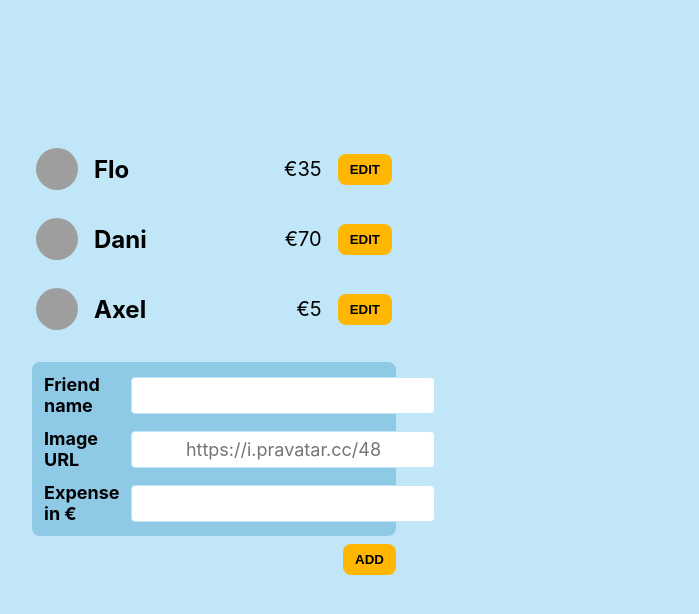
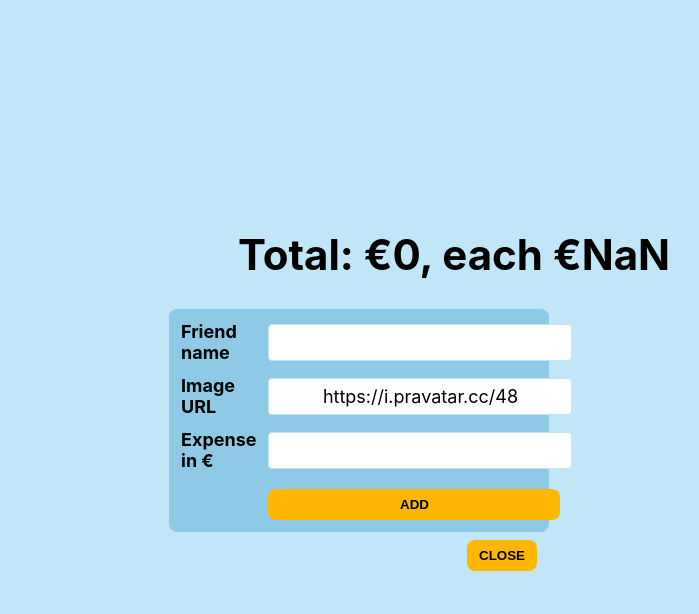
Before and after one commit to flokomi/react-ausgaben-splitter, a React (Create React App) app: page / in a window 1280 px wide. Both pictures are taken after a click on the button "ADD A FRIEND". Shown: the top 614 px of the page, without its empty margins (186-885 px from the left). Built offline with nearby package versions, Linux system fonts and the light colour scheme; grey boxes are pictures that could not be loaded.

Commit message:
program working

```diff
--- a/src/App.js
+++ b/src/App.js
@@ -1,6 +1,6 @@
 import { useState } from "react";
 
-const friends = [
+const initialFriends = [
   {
     id: 7373983948,
     name: "Flo",
@@ -21,49 +21,103 @@ const friends = [
   },
 ];
 
-export default function App() {
+function Button({ children, onClick, friend }) {
   return (
-    <div className="splitter">
-      <Splitter />
-    </div>
-  );
-}
-
-function Button({ children, onClick }) {
-  return (
-    <button className="btn" onClick={onClick}>
+    <button className="btn {selected}" onClick={onClick}>
       {children}
     </button>
   );
 }
 
-function Splitter() {
+export default function App() {
+  const [friends, setFriends] = useState([]);
   const [showAddFriend, setShowAddFriend] = useState(false);
   const [showEditFriend, setShowEditFriend] = useState(false);
+  const [selectedFriend, setSelectedFriend] = useState(null);
+
+  let totalExpense = 0;
+  friends.map((friend) => (totalExpense = totalExpense + friend.expense));
+
+  let averageExpense = totalExpense / friends.length;
+
+  const [name, setName] = useState("");
+  const [image, setImage] = useState("https://i.pravatar.cc/48");
+  const [expense, setExpense] = useState("");
 
   function handleShowAddFriend() {
     setShowAddFriend((show) => !show);
 
-    // setShowEdit((show) => (showEdit ? !show : show));
+    setName("");
+    setImage("https://i.pravatar.cc/48");
+    setExpense("");
   }
 
-  function handleShowEditFriend() {
-    console.log("hi there");
-    if (showAddFriend === false) {
-      setShowEditFriend((show) => !show);
+  function handleAddFriend(newFriend) {
+    setFriends((friends) => [...friends, newFriend]);
+    setShowAddFriend(false);
   }
+
+  function handleEditFriend(updatedFriend) {
+    setFriends((friends) =>
+      friends.map((friend) =>
+        friend.id === updatedFriend.id
+          ? { ...friend, expense: updatedFriend.expense }
+          : friend
+      )
+    );
+    setShowEditFriend(false);
+    setSelectedFriend(null);
+  }
+
+  function handleSelection(friend) {
+    if (showAddFriend) {
+      setShowAddFriend(false);
+    }
+
+    setSelectedFriend((cur) => (cur?.id === friend.id ? null : friend));
+
+    console.log(selectedFriend);
+
+    setShowEditFriend((show) =>
+      selectedFriend?.id === friend.id ? false : true
+    );
+
+    setName("");
+    setImage("https://i.pravatar.cc/48");
+    setExpense("");
   }
 
   return (
+    <div className="app">
+      <h1>
+        Total: €{totalExpense}, each €{averageExpense.toFixed(0)}
+      </h1>
       <div className="sidebar">
-      <FriendList onClick={handleShowEditFriend} />
+        <FriendList
+          friends={friends}
+          onClick={handleSelection}
+          selectedFriend={selectedFriend}
+          onSelection={handleSelection}
+          showEditFriend={showEditFriend}
+        />
 
         {
           <div>
-          {showAddFriend && <AddFriend />}
+            {showAddFriend && (
+              <AddFriend
+                onAddFriend={handleAddFriend}
+                // setShowAddFriend={setShowAddFriend}
+                name={name}
+                setName={setName}
+                image={image}
+                setImage={setImage}
+                expense={expense}
+                setExpense={setExpense}
+              ></AddFriend>
+            )}
             {showEditFriend === false && (
               <Button onClick={handleShowAddFriend}>
-              {showAddFriend ? "Add" : "Add a friend"}
+                {showAddFriend ? "Close" : "Add a friend"}
               </Button>
             )}
           </div>
@@ -71,61 +125,195 @@ function Splitter() {
 
         {
           <div>
-          {showEditFriend && showAddFriend === false && <EditFriend />}
             {showEditFriend && showAddFriend === false && (
-            <Button onClick={handleShowEditFriend}>
-              {showEditFriend && "Update"}
-            </Button>
+              <EditFriend
+                onEditFriend={handleEditFriend}
+                selectedFriend={selectedFriend}
+                name={name}
+                setName={setName}
+                image={image}
+                setImage={setImage}
+                expense={expense}
+                setExpense={setExpense}
+              />
             )}
           </div>
         }
       </div>
+      <Result friends={friends} averageExpense={averageExpense} />
+    </div>
   );
 }
 
-function FriendList({ onClick }) {
+function FriendList({
+  friends,
+  onClick,
+  selectedFriend,
+  onSelection,
+  showEditFriend,
+}) {
   return (
     <ul>
       {friends.map((friend) => (
-        <Friend friend={friend} key={friend.id} onClick={onClick} />
+        <Friend
+          friend={friend}
+          key={friend.id}
+          onClick={onClick}
+          selectedFriend={selectedFriend}
+          onSelection={onSelection}
+          showEditFriend={showEditFriend}
+        />
       ))}
     </ul>
   );
 }
 
-function Friend({ friend, onClick }) {
+function Friend({
+  friend,
+  onClick,
+  selectedFriend,
+  onSelection,
+  showEditFriend,
+}) {
+  const isSelected = selectedFriend?.id === friend.id;
+
   return (
-    <li>
+    <li className={isSelected ? "selected" : ""}>
       <img src={friend.image} alt="user"></img>
       <h3>{friend.name}</h3>
       <p>€{friend.expense}</p>
-      <Button onClick={onClick}>Edit</Button>
+      <Button onClick={() => onSelection(friend)}>
+        {!isSelected ? "Edit" : "Close"}
+      </Button>
     </li>
   );
 }
 
-function AddFriend() {
+function AddFriend({
+  onAddFriend,
+  // setShowAddFriend,
+  name,
+  setName,
+  image,
+  setImage,
+  expense,
+  setExpense,
+}) {
+  function handleSumbit(e) {
+    e.preventDefault();
+
+    if (!name || !image) return;
+
+    const id = crypto.randomUUID();
+    const newFriend = {
+      name,
+      image: `${image}?=${id}`,
+      expense,
+      id,
+    };
+
+    onAddFriend(newFriend);
+
+    setName("");
+    setImage("https://i.pravatar.cc/48");
+    setExpense("");
+  }
+
   return (
-    <form className="form-add-friend">
+    <form className="form-add-friend" onSubmit={handleSumbit}>
       <label>Friend name</label>
-      <input type="text"></input>
+      <input
+        type="text"
+        value={name}
+        onChange={(el) => setName(el.target.value)}
+      ></input>
       <label>Image URL</label>
-      <input type="text" placeholder="https://i.pravatar.cc/48"></input>
+      <input
+        type="text"
+        placeholder="https://i.pravatar.cc/48"
+        value={image}
+        onChange={(el) => setImage(el.target.value)}
+      ></input>
       <label>Expense in €</label>
-      <input type="text"></input>
+      <input
+        type="text"
+        value={expense}
+        onChange={(el) => setExpense(Number(el.target.value))}
+      ></input>
+      <Button>Add</Button>
     </form>
   );
 }
 
-function EditFriend(name, image, expense) {
+function EditFriend({
+  selectedFriend,
+  onEditFriend,
+  name,
+  setName,
+  image,
+  setImage,
+  expense,
+  setExpense,
+}) {
+  function handleSubmit(e) {
+    e.preventDefault();
+
+    if (!expense) return;
+
+    console.log(selectedFriend);
+
+    const updatedFriend = {
+      ...selectedFriend,
+      // name: name,
+      // image: image,
+      expense: expense,
+    };
+
+    console.log(updatedFriend);
+    onEditFriend(updatedFriend);
+  }
+
   return (
-    <form className="form-add-friend">
-      <label>Friend name</label>
-      <input type="text"></input>
-      <label>Image URL</label>
-      <input type="text" placeholder="https://i.pravatar.cc/48"></input>
+    <form className="form-add-friend" onSubmit={handleSubmit}>
+      {/* <label>Friend name</label>
+      <input
+        type="text"
+        value={name}
+        onChange={(el) => setName(el.target.value)}
+      ></input> */}
+      {/* <label>Image URL</label>
+      <input
+        type="text"
+        value={image}
+        onChange={(el) => setImage(el.target.value)}
+      ></input> */}
       <label>Expense in €</label>
-      <input type="text"></input>
+      <input
+        type="text"
+        value={expense}
+        onChange={(el) => setExpense(Number(el.target.value))}
+        placeholder={selectedFriend.expense}
+      ></input>
+      <Button>Update</Button>
     </form>
   );
 }
+
+function Result({ friends, averageExpense }) {
+  return (
+    <div className="result">
+      <ul>
+        {friends.map((friend) => (
+          <li>
+            <h3
+              className={averageExpense - friend.expense > 0 ? "red" : "green"}
+            >
+              {averageExpense - friend.expense > 0 ? "OWES" : "GETS"}
+            </h3>
+            <p>€{Math.abs((averageExpense - friend.expense).toFixed(0))}</p>
+          </li>
+        ))}
+      </ul>
+    </div>
+  );
+}
--- a/src/index.css
+++ b/src/index.css
@@ -25,12 +25,19 @@ body {
   background-color: var(--color-lightest);
 }
 
-.splitter {
-  min-height: 66vh;
+.app {
+  /* min-height: 66vh; */
   display: grid;
-  grid-template-columns: 38rem 44rem;
+  grid-template-columns: 38rem 15rem;
   column-gap: 4rem;
   align-items: start;
+}
+
+.app h1 {
+  grid-column: span 2;
+  height: 6rem;
+  font-size: 4.2rem;
+  text-align: center;
 }
 
 .btn {
@@ -48,7 +55,13 @@ body {
   background-color: var(--color-orange_darker);
 }
 
-.sidebar ul {
+form > .btn {
+  margin-top: 0.6rem;
+  grid-column: 2;
+}
+
+.sidebar ul,
+.result ul {
   list-style: none;
   display: flex;
   flex-direction: column;
@@ -67,6 +80,17 @@ body {
   transition: 0.3s;
 }
 
+.result li {
+  display: flex;
+  justify-content: space-between;
+}
+
+.result li {
+  padding: 1.7rem;
+  padding-left: 0;
+}
+
+.selected,
 .sidebar li:hover {
   background-color: var(--color-middle);
 }
@@ -76,17 +100,27 @@ body {
   border-radius: 50%;
 }
 
-.sidebar li h3 {
+.sidebar li h3,
+.result li h3 {
   font-size: 2.4rem;
 }
 
-.sidebar li p {
-  font-size: 2rem;
+.sidebar li p,
+.result li p {
+  font-size: 2.4rem;
 }
 
 .sidebar > div .btn {
   float: right;
-  margin-right: 0.8rem;
+  margin-right: 1.2rem;
+}
+
+.red {
+  color: red;
+}
+
+.green {
+  color: green;
 }
 
 form {
@@ -118,5 +152,23 @@ input {
 .form-add-friend {
   grid-template-columns: 1fr 1.5fr;
   padding: 1.2rem;
-  margin: 0.8rem;
+  margin-bottom: 0.8rem;
 }
+
+.splitter {
+  grid-column: 2;
+  /* border: 2px solid var(--color-middle); */
+  box-shadow: 0px 0px 40px 0px var(--color-middle);
+}
+
+.splitter-header {
+  display: flex;
+  flex-direction: column;
+  gap: 0.8rem;
+  justify-content: center;
+  align-items: center;
+}
+
+.result {
+  grid-column: 2;
+}
```
Lines whose indentation alone changed are shown as unchanged.
